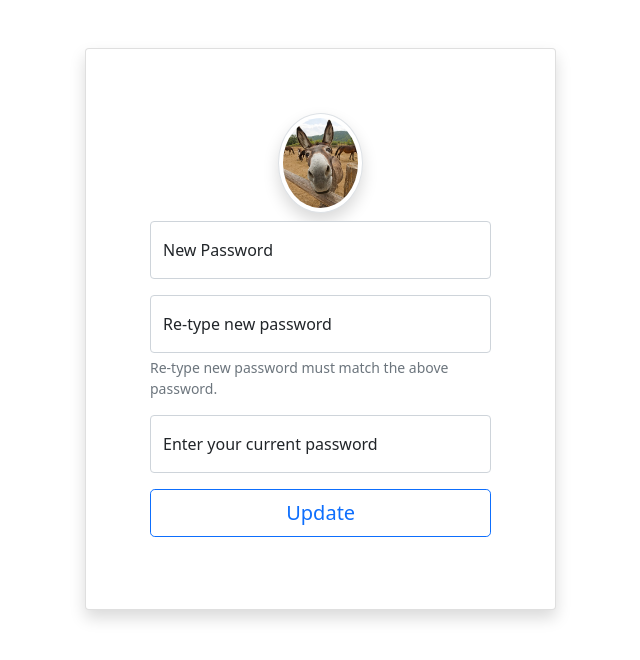
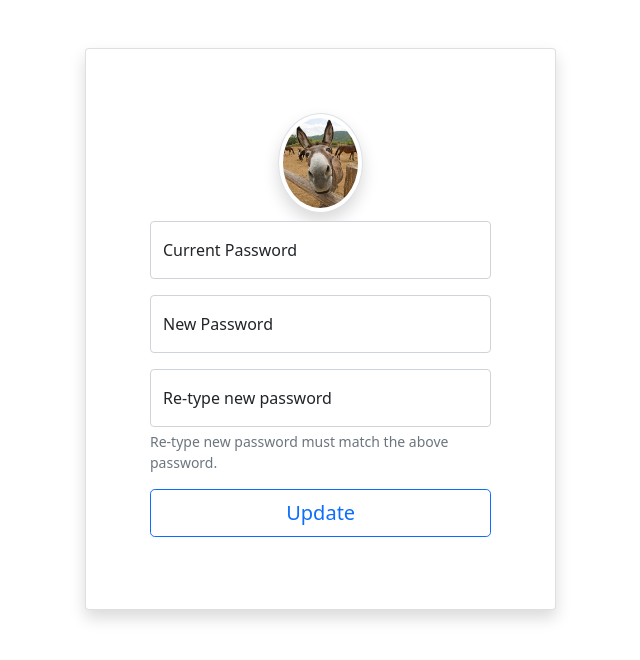
Before and after one commit to ganguly2021/next_auth_project, a Next.js app: page /edit in a window 1280 px wide. Shown: the top 660 px of the page, without its empty margins (428-1068 px from the left). Built offline with nearby package versions, Linux system fonts and the light colour scheme; no server answers; sample sign-in values are in the browser's storage.

Commit message:
some changes.

```diff
--- a/front_end/components/EditProfile/EditProfileView.js
+++ b/front_end/components/EditProfile/EditProfileView.js
@@ -35,6 +35,18 @@ function EditProfileView(props) {
                 onMouseOver={() => setImageHover(true)}
                 onMouseOut={() => setImageHover(false)}
               />
+
+              <TextFieldInput
+                type="password"
+                id="oldPassword"
+                name="oldPassword"
+                placeholder="******"
+                lblText="Current Password"
+                onChange={handleChange}
+                value={oldPassword}
+                error={error.oldPassword}
+              />
+
               <TextFieldInput
                 type="password"
                 id="password"
@@ -56,16 +68,6 @@ function EditProfileView(props) {
                 value={password2}
                 error={error.password2}
               />
-              <TextFieldInput
-                type="password"
-                id="oldPassword"
-                name="oldPassword"
-                placeholder="******"
-                lblText="Enter your current password"
-                onChange={handleChange}
-                value={oldPassword}
-                error={error.oldPassword}
-              />
 
               <button
                 className="w-100 mb-2 btn btn-lg rounded-4 btn-outline-primary"
--- a/validation/schema/auth.js
+++ b/validation/schema/auth.js
@@ -65,7 +65,7 @@ export const editProfileSchema = joi.object({
       "any.only": "Re-type new password must match above password.",
     }),
   oldPassword: joi.string().trim().required().messages({
-    "string.empty": "Old password cannot be empty.",
-    "any.required": "Old password cannot be empty.",
+    "string.empty": "Current password cannot be empty.",
+    "any.required": "Current password cannot be empty.",
   }),
 });
```
